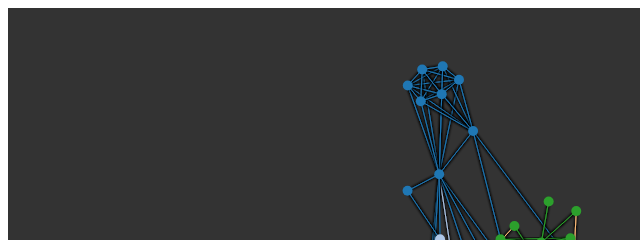
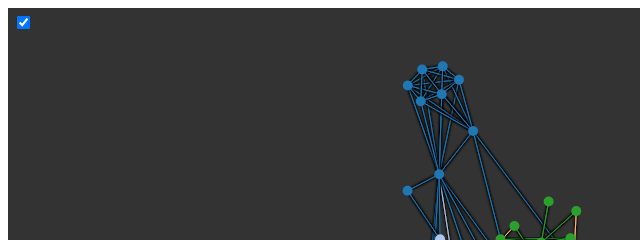
Before and after one commit to steveharoz/network-node-selection, a plain HTML site: page index.html in a window 1280 px wide. Shown: the top 240 px of the page, 0-640 px from the left. Drawn offline with nearby package versions, Linux system fonts and the light colour scheme.

Commit message:
enable/disable 2D shift

```diff
--- a/index.html
+++ b/index.html
@@ -47,6 +47,9 @@ text {
       </feMerge>
     </filter>
   </defs>
+  <foreignObject x="5" y="5" width="50" height="50">
+    <input type="checkbox" checked="checked" onchange="is2D = !is2D; updateDraw();"></input>
+  </foreignObject>
 </svg>
 <script src="https://d3js.org/d3.v4.min.js"></script>
 <script src="code.js"></script>
```
